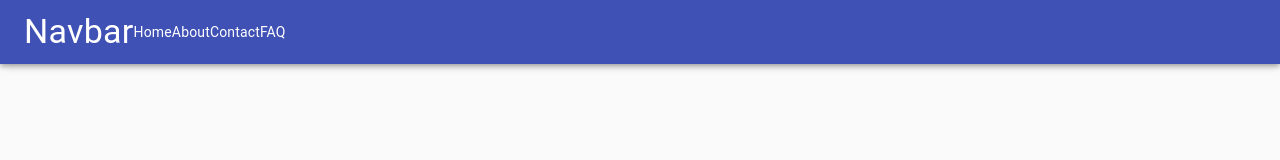
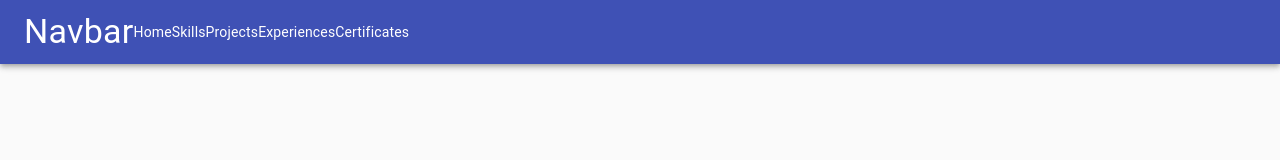
Before and after one commit to PoojaRamesh3/shop-it, a React (Create React App) app: page / in a window 1280 px wide. Shown: the top 160 px of the page. Built offline with nearby package versions, Linux system fonts and the light colour scheme.

Commit message:
MUI Navbar in progress

```diff
--- a/src/components/Navbar.tsx
+++ b/src/components/Navbar.tsx
@@ -1,21 +1,22 @@
 import { AppBar, Toolbar, CssBaseline, Typography } from "@material-ui/core";
 import { Link } from "react-router-dom";
+import { content } from "../context";
 
-const Navbar = () => {
+function Navbar() {
   return (
-    <AppBar>
+    <AppBar position="static">
       <CssBaseline />
       <Toolbar>
         <Typography variant="h4">Navbar</Typography>
-        <div>
-          <Link to="/">Home</Link>
-          <Link to="/about">About</Link>
-          <Link to="/contact">Contact</Link>
-          <Link to="/faq">FAQ</Link>
+        <div className="flex gap-4">
+          {content.navbar.map((item: any, index: any) => (
+            <Link to="/" key={index} className="">
+              {item.listname}
+            </Link>
+          ))}
         </div>
       </Toolbar>
     </AppBar>
   );
-};
-
+}
 export default Navbar;
--- /dev/null
+++ b/src/context.tsx
@@ -0,0 +1,25 @@
+export const content = {
+  navbar: [
+    {
+      listname: "Home",
+      url: "/",
+    },
+    {
+      listname: "Skills",
+      url: "/skills",
+    },
+    {
+      listname: "Projects",
+      url: "/projects",
+    },
+
+    {
+      listname: "Experiences",
+      url: "/experiences",
+    },
+    {
+      listname: "Certificates",
+      url: "/certificates",
+    },
+  ],
+};
```
